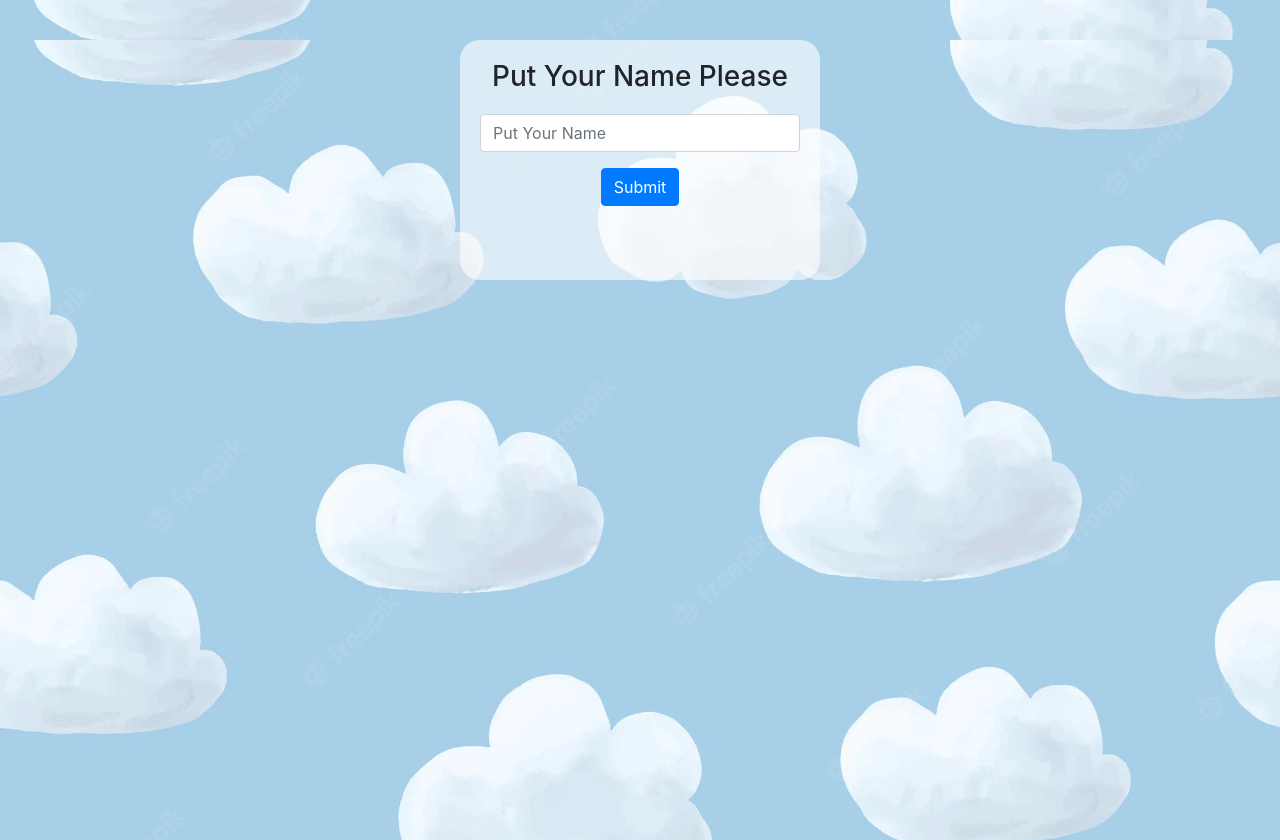
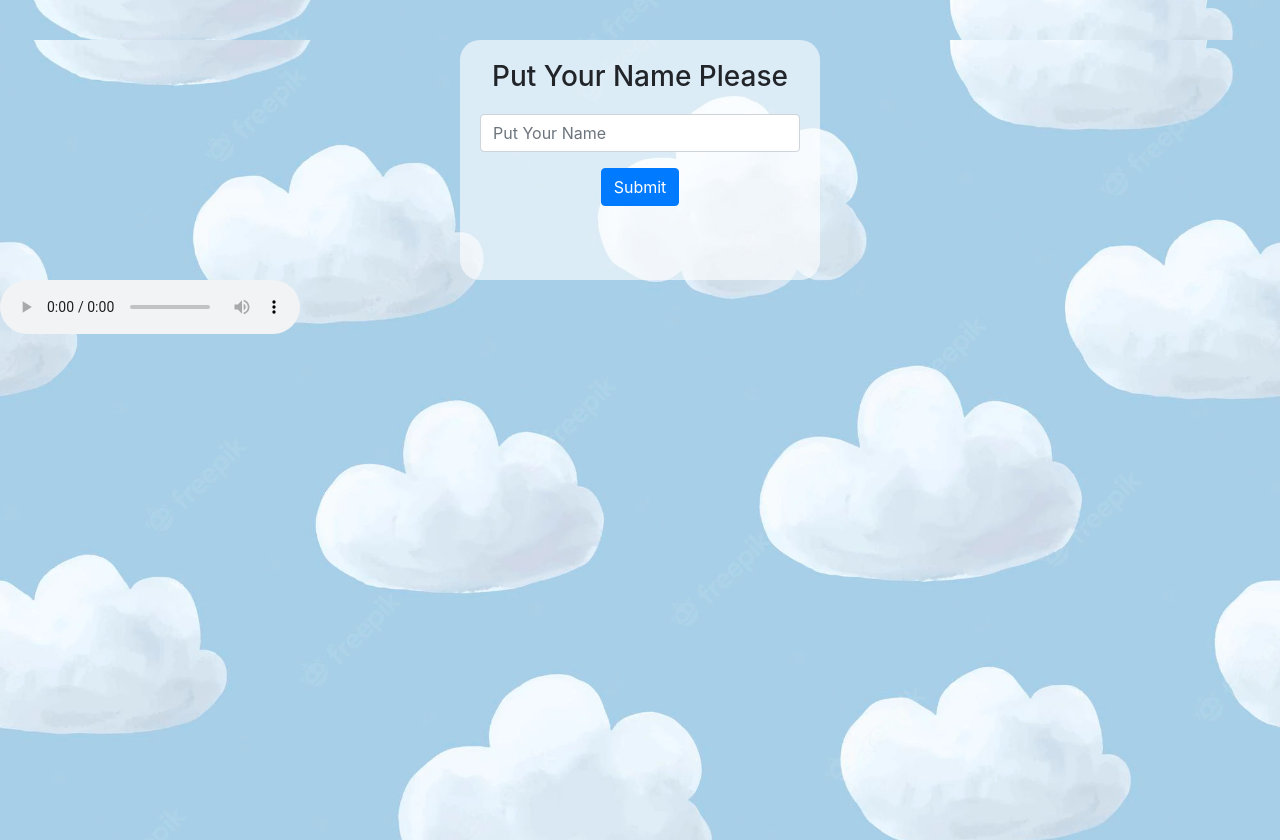
Before and after one commit to irvan-nugraha/for-someone, a plain HTML site: page index.html in a window 1280 px wide. Drawn offline with nearby package versions, Linux system fonts and the light colour scheme.

Commit message:
Fixing Music Play

```diff
--- a/index.html
+++ b/index.html
@@ -142,7 +142,7 @@
             </div>
         </div>
     </section>
-    <audio id="audio" class="music-box" controls autoplay>
+    <audio id="audio" class="" controls autoplay>
         <source src="./dist/music/Until I Found You.mp3" type="audio/mpeg"/>
     </audio>
 </body>
```
